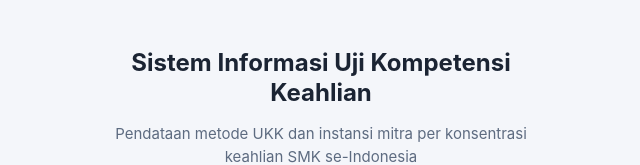
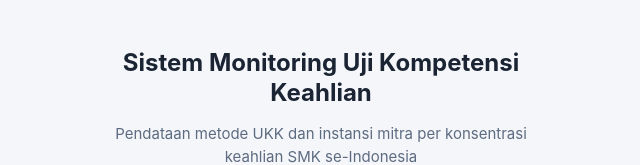
Before and after one commit to timkerjapp/si-ukk, a plain HTML site: page index.html in a window 1280 px wide. Shown: the top 165 px of the page, without its empty margins (319-959 px from the left). Drawn offline with Linux system fonts and the light colour scheme; a script that the page names is missing.

Commit message:
Update header text for monitoring system

```diff
--- a/index.html
+++ b/index.html
@@ -11,7 +11,7 @@
 <div id="banner"></div>
 <main class="login">
   <div class="hero">
-    <h1>Sistem Informasi Uji Kompetensi Keahlian</h1>
+    <h1>Sistem Monitoring Uji Kompetensi Keahlian</h1>
     <p class="muted">Pendataan metode UKK dan instansi mitra per konsentrasi keahlian SMK se-Indonesia</p>
   </div>
   <div class="card">
```
